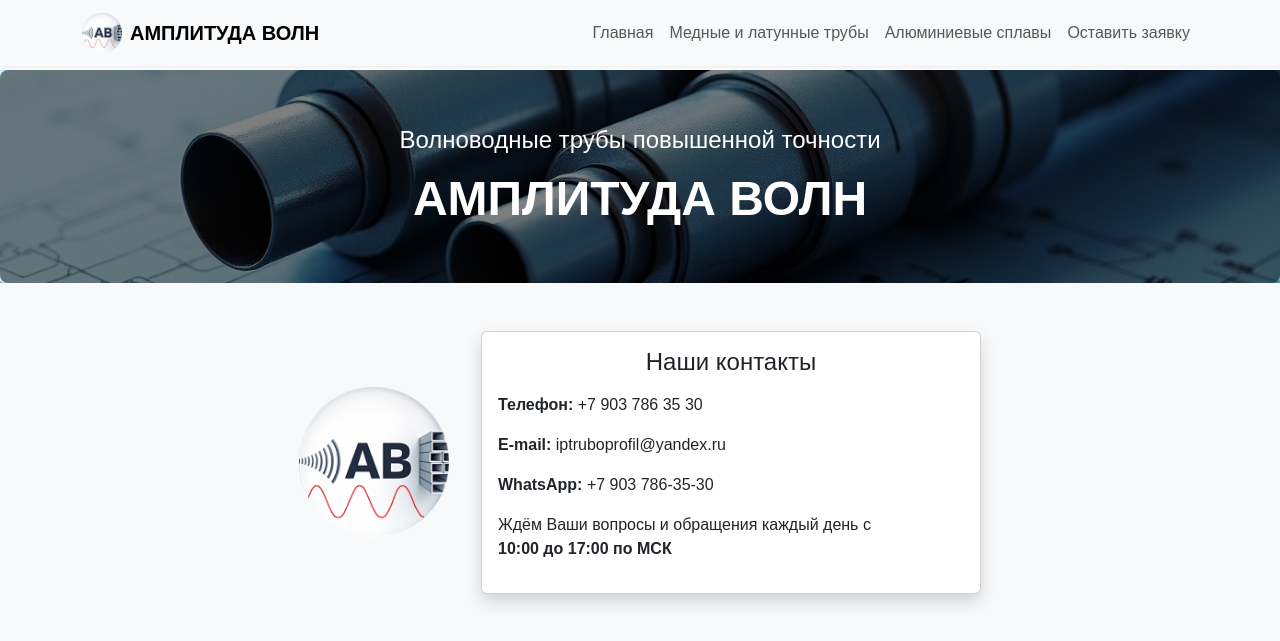
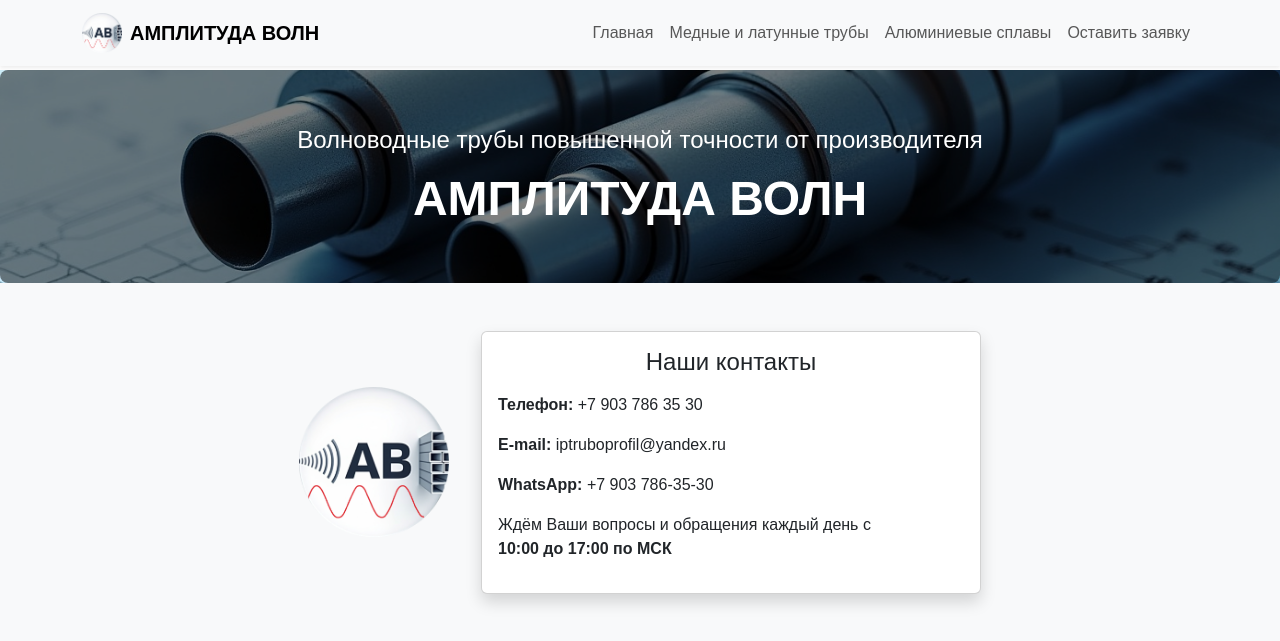
Before and after one commit to GloriusL/amplitudawave, a Flask app: page / in a window 1280 px wide. Shown: the top 641 px of the page. Run offline with Flask 3, Linux system fonts and the light colour scheme.

Commit message:
Обновил html

```diff
--- a/templates/index.html
+++ b/templates/index.html
@@ -3,7 +3,7 @@
 <head>
   <meta charset="UTF-8" />
   <meta name="viewport" content="width=device-width, initial-scale=1.0" />
-  <meta name="description" content="Волноводные трубы повышенной точности от производителя АМПЛИТУДА ВОЛН. Изготовление по ГОСТ 20900-2014, медь, латунь, алюминиевые сплавы, труба волноводная. Купить волноводы с гарантией качества и доставкой по России.">
+  <meta name="description" content="Волноводные трубы повышенной точности от производителя. Изготовление по ГОСТ 20900-2014, медь, латунь, алюминиевые сплавы, труба волноводная. Купить волноводы с гарантией качества и доставкой по России.">
   <meta name="keywords" content="Волноводные трубы повышенной точности, Волновод, Направляющий канал, Труба волноводная, Прямоугольный волновод, Алюминиевые волноводные трубы, Прямолинейный волновод, Трубка волноводная, Медные волноводные трубы, Волновод АМц, Волновод WR 51, Волновод прямой, Нагрузка волноводная, СВЧ сигнал, Излучатель, ГОСТ 20900-2014, WR, Радиочастота, Волноводный тракт">
   <meta name="author" content="АМПЛИТУДА ВОЛН">
   <link rel="icon" href="{{ url_for('static', filename='favicon.ico') }}" type="image/x-icon">
@@ -99,7 +99,7 @@
 <!--  Шапка -->
 <header class="text-center">
   <div class="header-overlay animate__animated animate__fadeInDown">
-    <h1 class="fs-4 mt-2">Волноводные трубы повышенной точности</h1>
+    <h1 class="fs-4 mt-2">Волноводные трубы повышенной точности от производителя</h1>
     <div class="fw-bold" style="font-size: 3rem;">АМПЛИТУДА ВОЛН</div>
   </div>
 </header>
```
